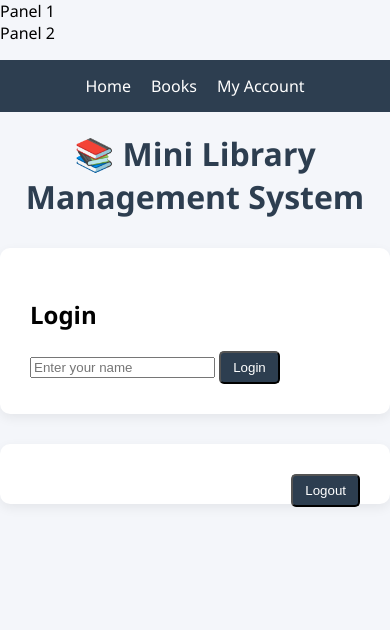
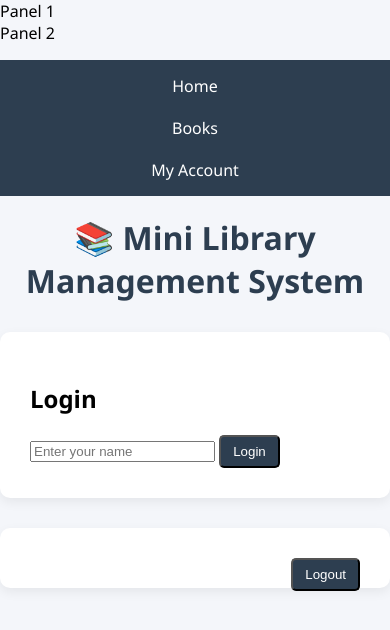
Before and after one commit to dishank-8888/mini-library--leader, a Flask app: page / in a window 390 px wide. Shown: the top 630 px of the page. Run offline with Flask 3, Linux system fonts and the light colour scheme.

```diff
--- a/template/index.html
+++ b/template/index.html
@@ -3,8 +3,15 @@
 <head>
     <meta charset="UTF-8">
     <title>Mini Library Management System</title>
-    <meta name="viewport" content="width=device-width, initial-scale=1">
+   <!-- AFTER -->
+<meta name="viewport" content="width=device-width, initial-scale=1">
 <style>
+    /* Add this to your existing CSS */
+    @media (max-width: 768px) {
+        .flex { flex-direction: column; gap: 20px; }
+        .panel { min-width: auto; }
+        nav ul { flex-direction: column; align-items: center; gap: 10px; }
+    }
     /* --- Part 1: Structure and Styling --- */
     body {
         font-family: 'Segoe UI', sans-serif;
```
